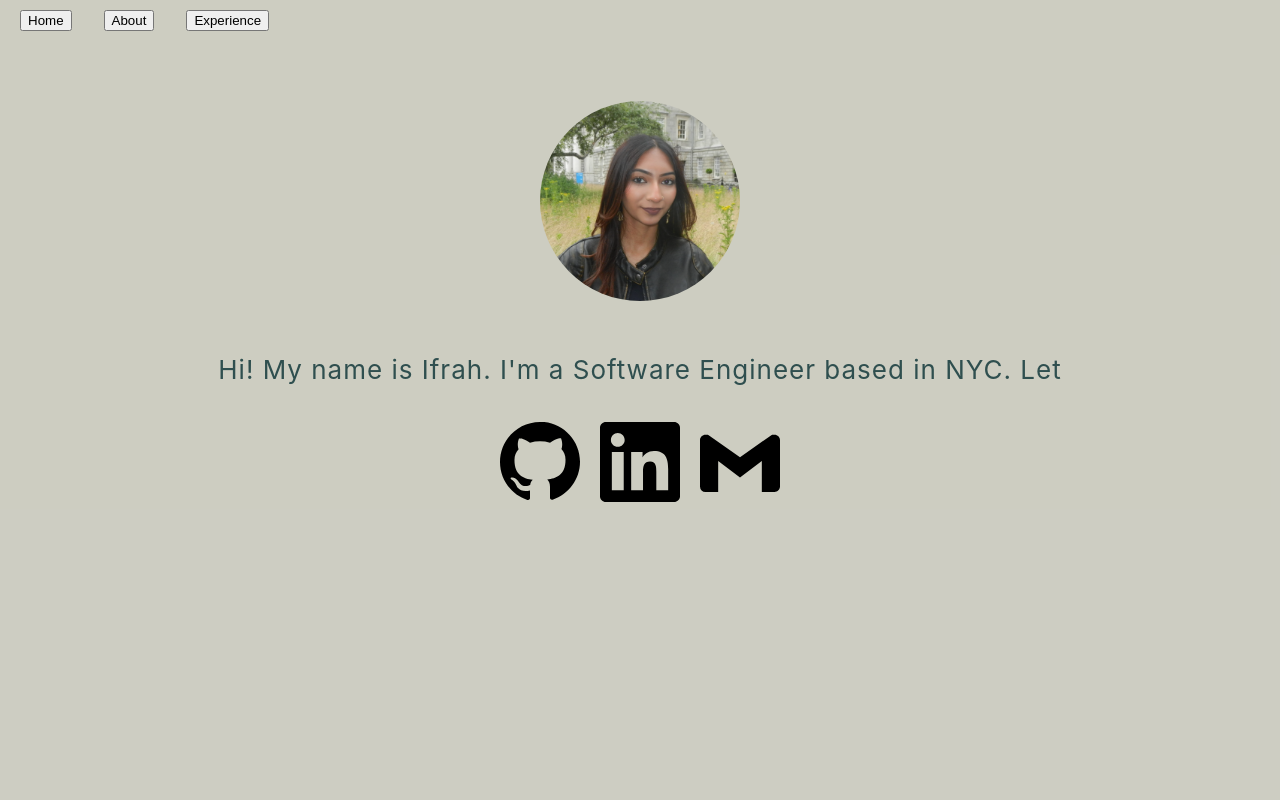
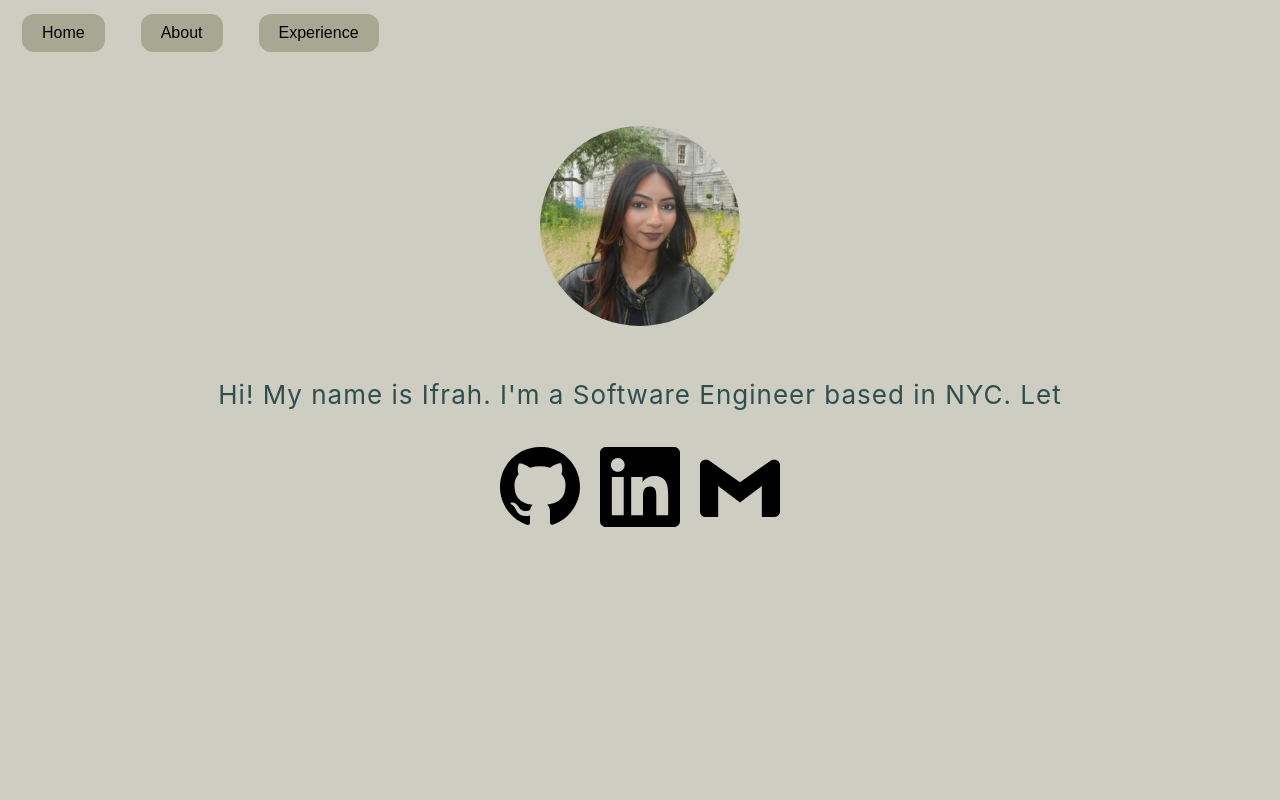
Before and after one commit to isajjad1246/isajjad1246.github.io, a React (Create React App) app: page / in a window 1280 px wide. Shown: the top 800 px of the page. Built offline with nearby package versions, Linux system fonts and the light colour scheme.

Commit message:
updates to header buttons

```diff
--- a/src/About.js
+++ b/src/About.js
@@ -7,7 +7,7 @@ function About() {
         <>
             <h1>About Me</h1>
             <p>
-                <Typewriter text="I graduated from Rutgers University-New Brunswick in 2024 where I got my B.A. in Computer Science and Minor in Critical Intelligence Studies. I currently work for Bank of America in their Technology Analyst Program. I'm very passionate about making a sustainable, positive impact with technology! Outside of the work, I've also interned for Johnson and Johnson as a Data and Analytics Technology Intern. In my freetime, I like to travel (this year I've gone to four different countries) and recently started running (the goal is to eventually run a marathon... definitely not there yet)!" speed={400} />
+                <div>I graduated from Rutgers University-New Brunswick in 2024 where I got my B.A. in Computer Science and Minor in Critical Intelligence Studies. I currently work for Bank of America in their Technology Analyst Program. I'm very passionate about making a sustainable, positive impact with technology! In my freetime, I like to travel (this year I've gone to four different countries) and recently started running (the goal is to eventually run a marathon... definitely not there yet)!</div>
             </p>
         </>
     );
--- a/src/Header.css
+++ b/src/Header.css
@@ -5,6 +5,8 @@
   justify-content: space-between;
   align-items: center;
   text-align: left;
+  color:transparent
+
 }
 
 .header-nav {
@@ -12,7 +14,20 @@
     gap: 2rem; /* Adjust spacing as needed */
 }
 
-.header-nav a {
+.header_button{
+    background-color: #3333033e; /* Green */
+    border: none;
+    color: black;
+    padding: 10px 20px;
+    text-align: center;
+    text-decoration: none;
+    display: inline-block;
+    font-size: 16px;
+    margin: 4px 2px;
+    cursor: pointer;
+    border-radius: 12px;
+}
+/* .header-nav a {
     color: inherit;
     text-decoration: none;
-}
+} */
--- a/src/Header.js
+++ b/src/Header.js
@@ -16,9 +16,9 @@ function Header() {
     return (
         <header className="header">
             <nav className="header-nav">
-                <button onClick={() => scrollToSection('home')}>Home</button>
-                <button onClick={() => scrollToSection('about')}>About</button>
-                <button onClick={() => scrollToSection('experience')}>Experience</button>
+                <button className='header_button' onClick={() => scrollToSection('home')}>Home</button>
+                <button className='header_button' onClick={() => scrollToSection('about')}>About</button>
+                <button className='header_button' onClick={() => scrollToSection('experience')}>Experience</button>
                 {/* <button onClick={() => scrollToSection('contact')}>Contact</button> */}
             </nav>
         </header>
```
